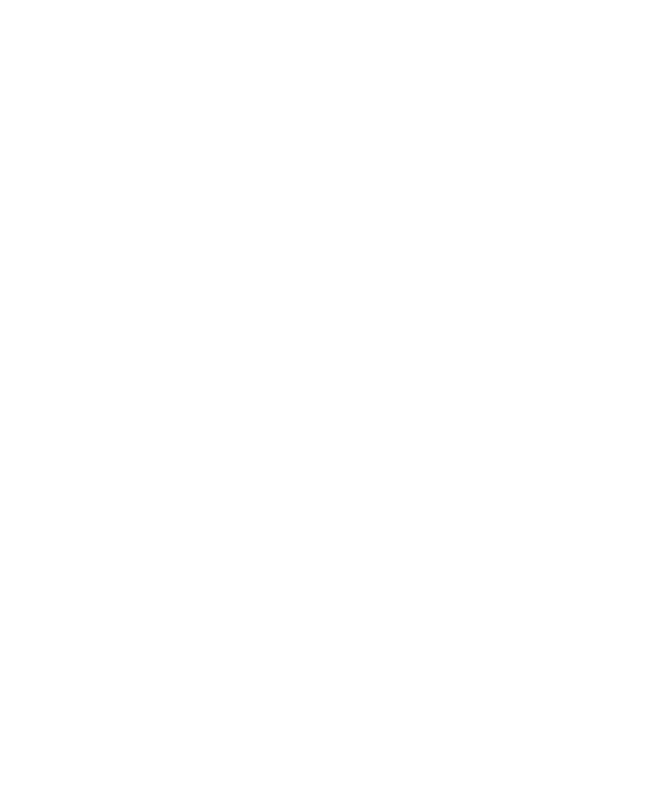
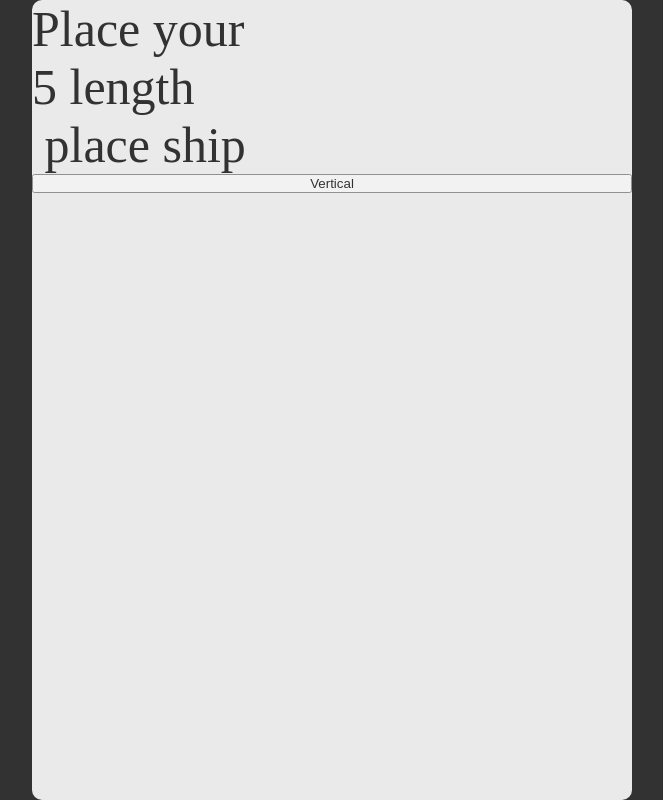
Before and after one commit to Dragesia/battleship, a plain HTML site: page index.html in a window 1280 px wide. Shown: the whole page, without its empty margins (308-971 px from the left). Drawn offline with Linux system fonts and the light colour scheme.

Commit message:
add dom logic

```diff
--- a/index.html
+++ b/index.html
@@ -9,6 +9,13 @@
     <link rel="stylesheet" href="style.css">
 </head>
 <body>
-
+    <div class="modal-container">
+        <div class="place-ships">
+            Place your&nbsp;<span>5 length</span>&nbsp;place ship
+            <button id="axis">Vertical</button>
+            <div class="gameboard">
+            </div>
+        </div>
+    </div>
 </body>
 </html>
--- a/style.css
+++ b/style.css
@@ -0,0 +1,29 @@
+* {
+    margin: 0;
+    padding: 0;
+}
+html, body {
+    font-size: 10px;
+}
+
+.modal-container {
+    height: 100vh;
+    width: 100vw;
+    background-color: black;
+    opacity: 0.8;
+    display: flex;
+    justify-content: center;
+    align-items: center;
+}
+.place-ships {
+    background-color: rgb(230, 230, 230);
+    color: black;
+    display: flex;
+    flex-direction: column;
+    /* justify-content: center;
+    align-items: center; */
+    height: 800px;
+    width: 600px;
+    border-radius: 10px;
+    font-size: 5rem;
+}
```
